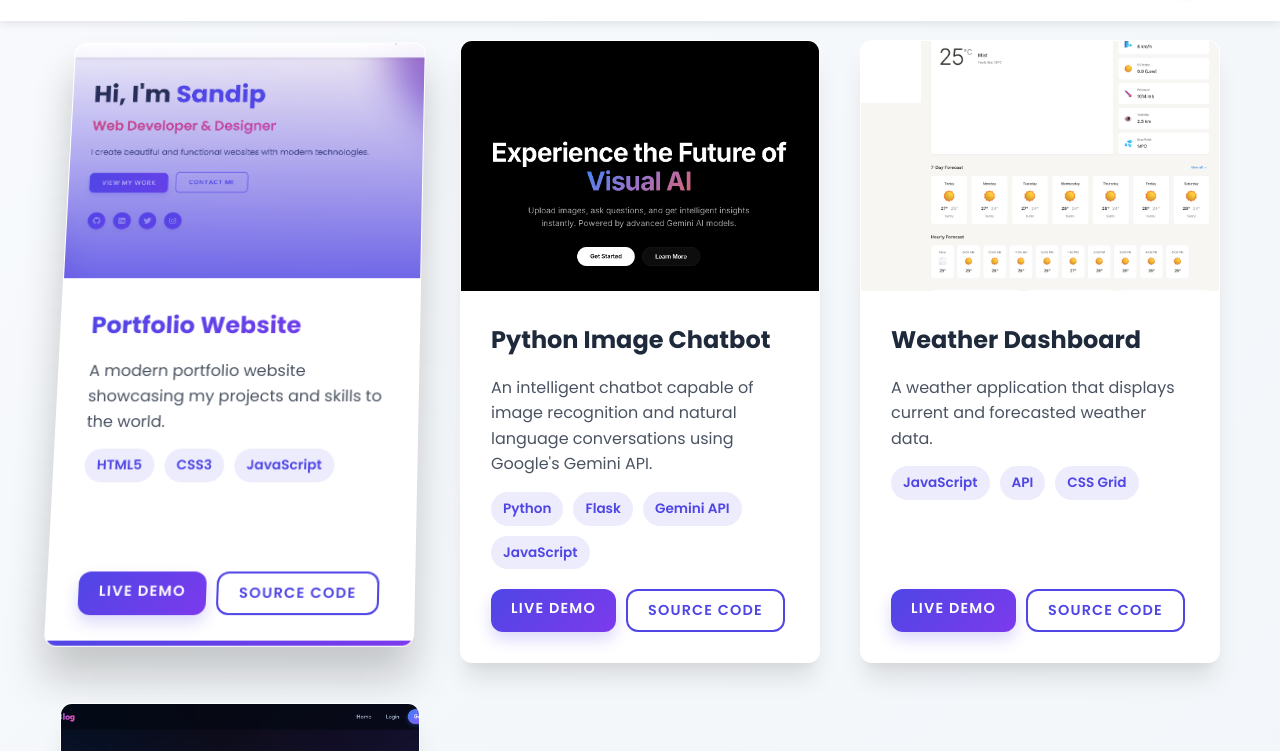
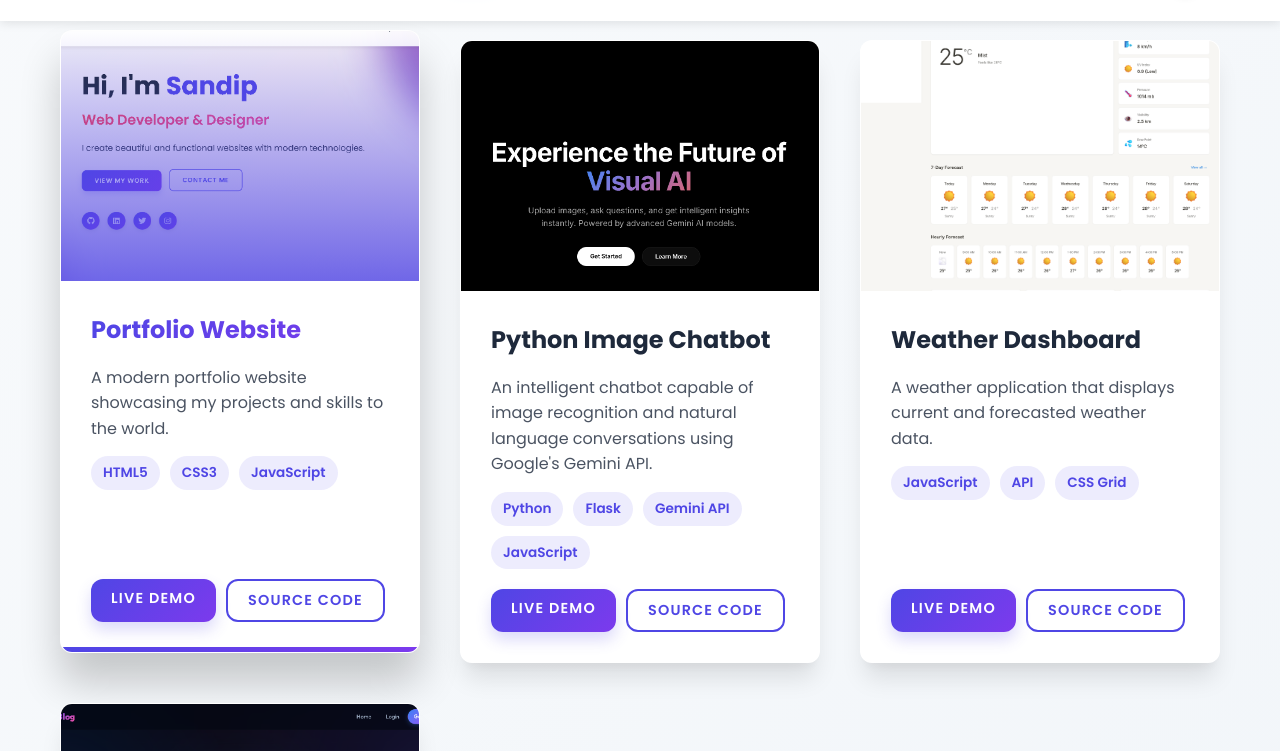
Before and after one commit to sandip4518/sandip4518.github.io, a plain HTML site: page index.html in a window 1280 px wide. In both pictures the pointer is over the element 240 px from the left and 3922 px from the top of the page. Shown: the part 3571-4322 px from the top of the page. Drawn offline with Linux system fonts and the light colour scheme.

Commit message:
Adjust hover effect on project items for smoother animation

```diff
--- a/styles.css
+++ b/styles.css
@@ -753,7 +753,7 @@ nav {
 }
 
 .project-item:hover {
-  transform: translateY(-15px) rotateX(5deg);
+  transform: translateY(-10px);
   box-shadow: 0 30px 40px rgba(0, 0, 0, 0.2);
 }
 
```
